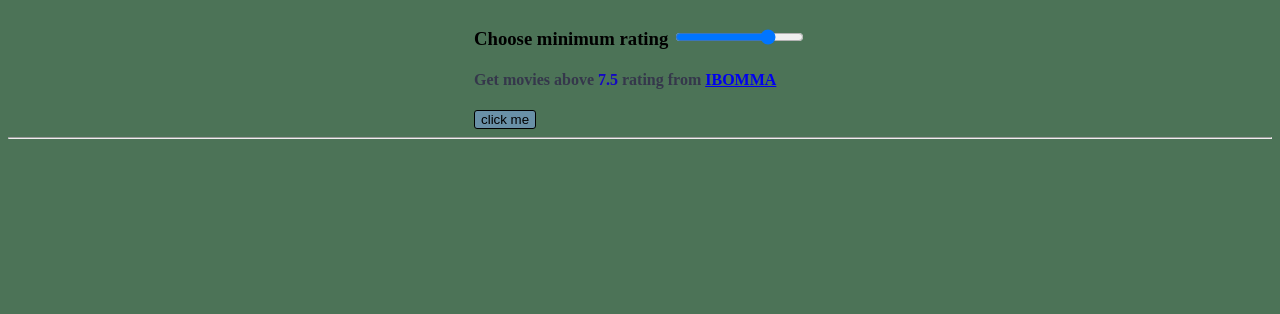
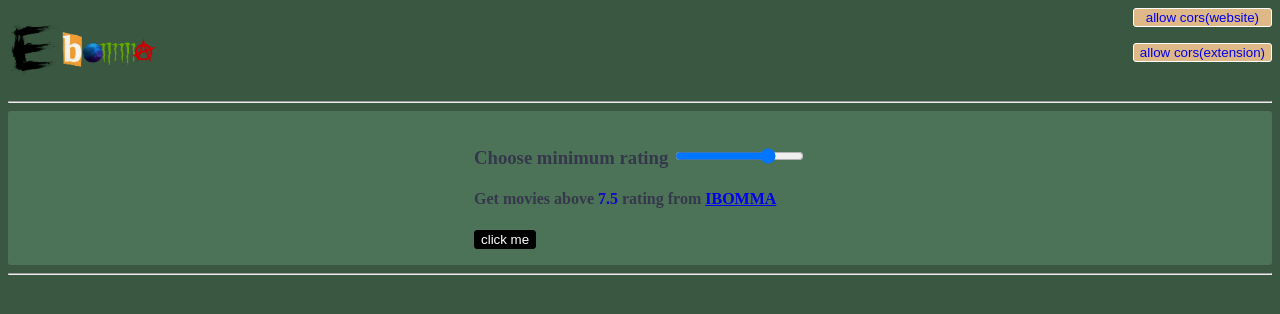
Before and after one commit to haryprasadh/ebomma, a website: page index.html in a window 1280 px wide. Drawn offline with Linux system fonts and the light colour scheme.

Commit message:
cors links added

```diff
--- a/index.html
+++ b/index.html
@@ -4,20 +4,32 @@
 <head>
     <meta charset="UTF-8">
     <meta name="viewport" content="width=device-width, initial-scale=1.0">
-    <title>ibomma</title>
+    <title>ebomma</title>
     <link rel="icon" type="image/x-icon" href="./favicon.ico">
     <link rel="stylesheet" href="./style.css">
 </head>
 
 <body>
+    <div id="nav">
+        <img src="./images/logo.png" alt="logo" id="logo">
+        <div id="corsButtonsContainer">
+            <button class="corsButtons"><a href="https://cors-anywhere.herokuapp.com/" target="_blank"
+                    class="buttonLink">allow
+                    cors(website)</a></button>
+            <button class="corsButtons"><a
+                    href="https://chromewebstore.google.com/detail/allow-cors-access-control/lhobafahddgcelffkeicbaginigeejlf"
+                    target="_blank" class="buttonLink">allow cors(extension)</a></button>
+        </div>
+    </div>
+    <hr>
     <div id="container">
-        <div>
+        <div id="innerContainer">
             <h3>Choose minimum rating <input type="range" min="0" max="10" value="7.5" step="0.5" id="minRating"></h3>
             <h4 id="inline">
                 Get movies above <span id="minRatingDisplay">7.5</span> rating from <a
                     href="https://tube.ibomma.pw/telugu-movies/">IBOMMA</a>
             </h4>
-            <button onclick="main()">click me</button>
+            <button onclick="main()" id="mainRunner">click me</button>
         </div>
     </div>
     <hr>
--- a/index.js
+++ b/index.js
@@ -20,7 +20,7 @@
   mainDiv.append(load);
 
   try {
-    const response = await fetch(proxyUrl + targetUrl);
+    const response = await fetch(targetUrl);
     const html = await response.text();
     const parser = new DOMParser();
     const doc = parser.parseFromString(html, "text/html");
--- a/style.css
+++ b/style.css
@@ -5,18 +5,27 @@
     gap:1rem;
 }
 
+#logo{
+    width:12%;
+}
+
+#nav{
+ display: flex;
+ justify-content: space-between;
+}
 
 body{
-    background-color:rgb(76, 115, 87);
+    background-color:rgb(57, 87, 65);
 }
 
-button{
+#mainRunner{
     border-radius: 3px;
-    background-color: rgb(105, 144, 167);
+    background-color: black;
     border:1px solid black;
+    color:white;
 }
 
-h4,p{
+h3,h4,p{
     color:rgb(53, 55, 75);
 }
 
@@ -28,6 +37,27 @@
 #container{
     display: flex;
     justify-content: space-around;
+    background-color:rgb(76, 115, 87);
+    border-radius: 3px;
+}
+
+#innerContainer{
+    padding: 1rem;
+}
+
+.buttonLink{
+    text-decoration: none;
+}
+.corsButtons{
+    background-color: burlywood;
+    border:1px solid white;
+    border-radius: 3px;
+}
+
+#corsButtonsContainer{
+    display: flex;
+    flex-direction: column;
+    row-gap: 1rem;
 }
 
 #minRatingDisplay{
```
Also changed, not shown: README.md, images/logo.png (added).
